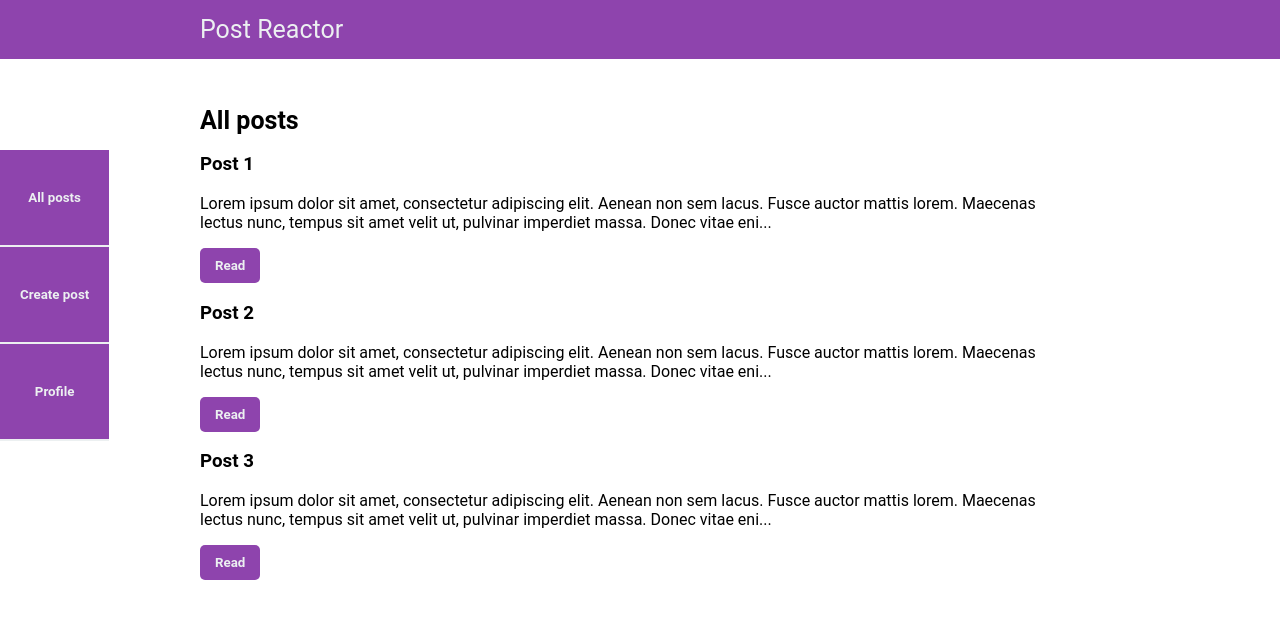
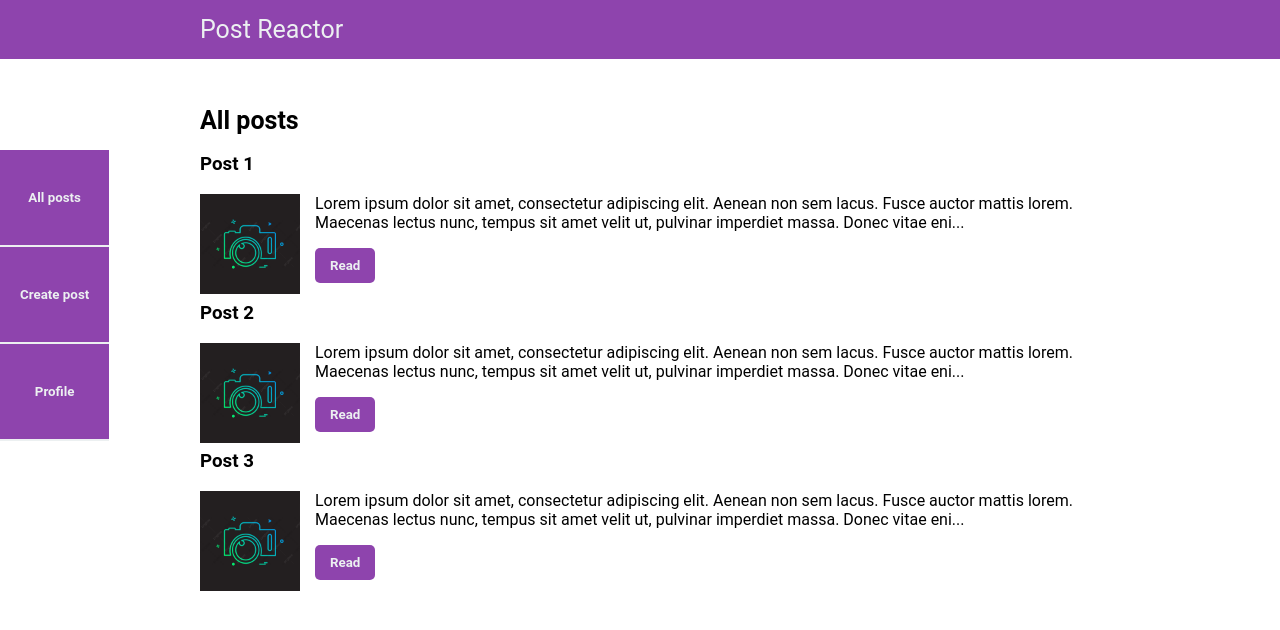
Before and after one commit to VasyaSmolyar/post-reactor, a React (Create React App) app: page / in a window 1280 px wide. Both pictures are taken after a click on the button "All posts". Shown: the top 630 px of the page. Built offline with nearby package versions, Linux system fonts and the light colour scheme; what webfontloader would draw is missing.

Commit message:
Add post's pictures

```diff
--- a/src/App.css
+++ b/src/App.css
@@ -114,3 +114,19 @@ button {
     padding: 40px 20px;
     border-radius: 0;
   }
+
+  .picture {
+    float: left;
+    margin-right: 15px;
+    max-width: 100px;
+    max-height: 100px;
+  }
+
+  .main-picture {
+    max-width: 400px;
+    max-height: 400px;
+  }
+
+  .center {
+    text-align: center;
+  }
--- a/src/App.js
+++ b/src/App.js
@@ -1,7 +1,6 @@
 import React from 'react';
 import Login from './Login.js';
 import Main from './Main.js'
-//import Full from './Main.js'
 import logo from './logo.svg';
 import './App.css';
 
@@ -37,6 +36,7 @@ function Menu(props) {
 function Create(props) {
     return ( <div className="view">
     <h1>Create a post</h1>
+    <p>Coming soon!</p>
     </div>
     );
 }
@@ -44,6 +44,9 @@ function Create(props) {
 function Full(props) {
     return (<div className="view">
         <h1>{props.post.title}</h1>
+        <div className="center">
+            <img className="main-picture" src={props.post.pic} />
+        </div>
         <p>{props.post.text}</p>
         <button data-target='main' onClick={props.back}>Back</button>
     </div>);
--- a/src/Main.js
+++ b/src/Main.js
@@ -1,4 +1,5 @@
 import React from 'react';
+import Picture from './default.jpg';
 
 function getPosts() {
     const sample = `
@@ -9,16 +10,16 @@ function getPosts() {
     Vivamus sed purus vel lectus mattis fringilla vitae eu purus. Vivamus imperdiet sapien sit amet facilisis fermentum. Pellentesque sit amet egestas purus. Praesent eu vulputate sapien. Donec egestas leo sapien, lacinia consequat augue convallis a. Suspendisse malesuada dolor eu orci scelerisque, nec faucibus velit dapibus. Sed ornare orci nec leo sodales, non pellentesque sapien viverra. Nunc arcu turpis, luctus eget tellus sed, finibus dignissim nisl. Pellentesque at aliquam metus. Nulla molestie dignissim lectus nec fringilla.
     `;
     return [
-        {title : 'Post 1', text : sample},
-        {title : 'Post 2', text : sample},
-        {title : 'Post 3', text : sample}
+        {title : 'Post 1', text : sample, pic: Picture},
+        {title : 'Post 2', text : sample, pic: Picture},
+        {title : 'Post 3', text : sample, pic: Picture}
     ];
 }
 
 function Post(props) {
     return (<div>
         <h3>{props.post.title}</h3>
-        <p>{props.cut(props.post.text)}...</p>
+        <p><img className="picture" src={props.post.pic} />{props.cut(props.post.text)}...</p>
         <button onClick={props.check}>Read</button>
     </div>);
 }
```
Also changed, not shown: src/default.jpg (added).
